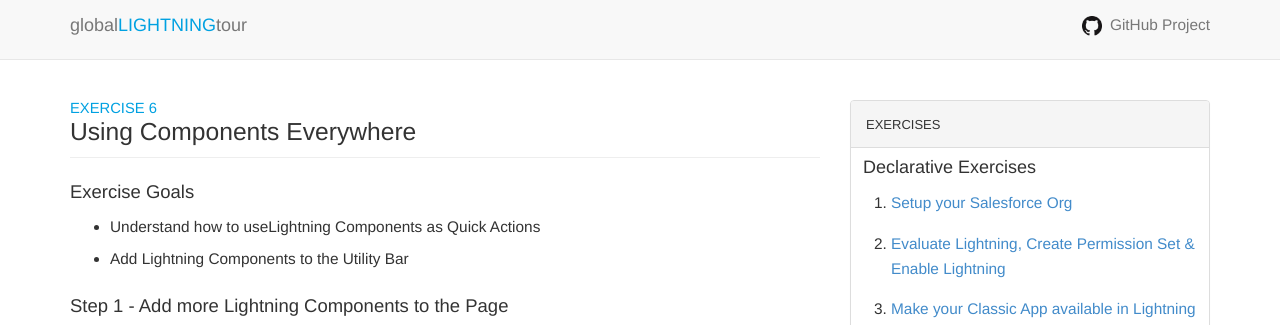
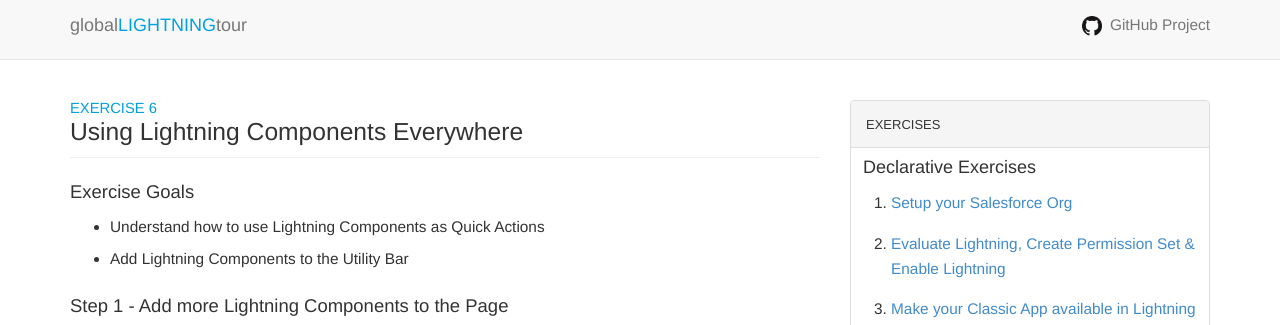
Before and after one commit to HassanNahhal/LightningNowWorkshop, a Jekyll site: the page built from Exercise_6.md, in a window 1280 px wide. Shown: the top 325 px of the page. Built offline with Jekyll 4.4.1, drawn with Linux system fonts in a browser that asks for light colours; comment, search, counter and statistics services are not loaded.

Commit message:
Update Exercise_6.md

```diff
--- a/Exercise_6.md
+++ b/Exercise_6.md
@@ -1,12 +1,12 @@
 ---
 layout: module
 exercise: Exercise 6
-title: Using Components Everywhere
+title: Using Lightning Components Everywhere
 ---
 
 ### Exercise Goals
 
-* Understand how to useLightning Components as Quick Actions
+* Understand how to use Lightning Components as Quick Actions
 * Add Lightning Components to the Utility Bar
 
 ### Step 1 - Add more Lightning Components to the Page
```
